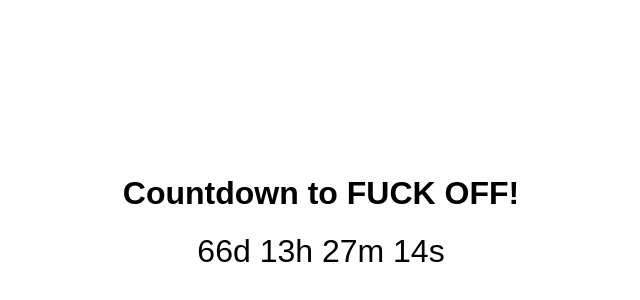
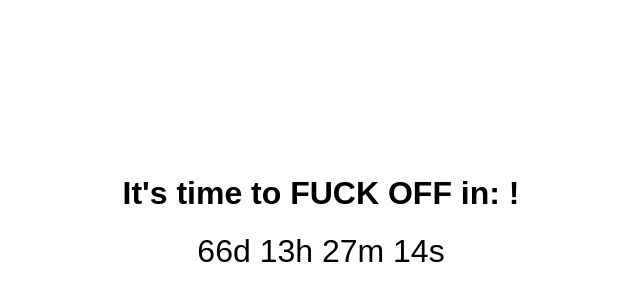
Before and after one commit to Lala2030/Countdown, a plain HTML site: page index.html in a window 1280 px wide. Shown: the part 188-488 px from the top of the page, without its empty margins (319-959 px from the left). Drawn offline with Linux system fonts and the light colour scheme.

Commit message:
Update index.html

```diff
--- a/index.html
+++ b/index.html
@@ -8,7 +8,7 @@
 </head>
 <body>
     <div id="countdown">
-        <h1>Countdown to FUCK OFF!</h1>
+        <h1>It's time to FUCK OFF in: !</h1>
         <div id="timer">
             <!-- The countdown will be displayed here -->
         </div>
```
